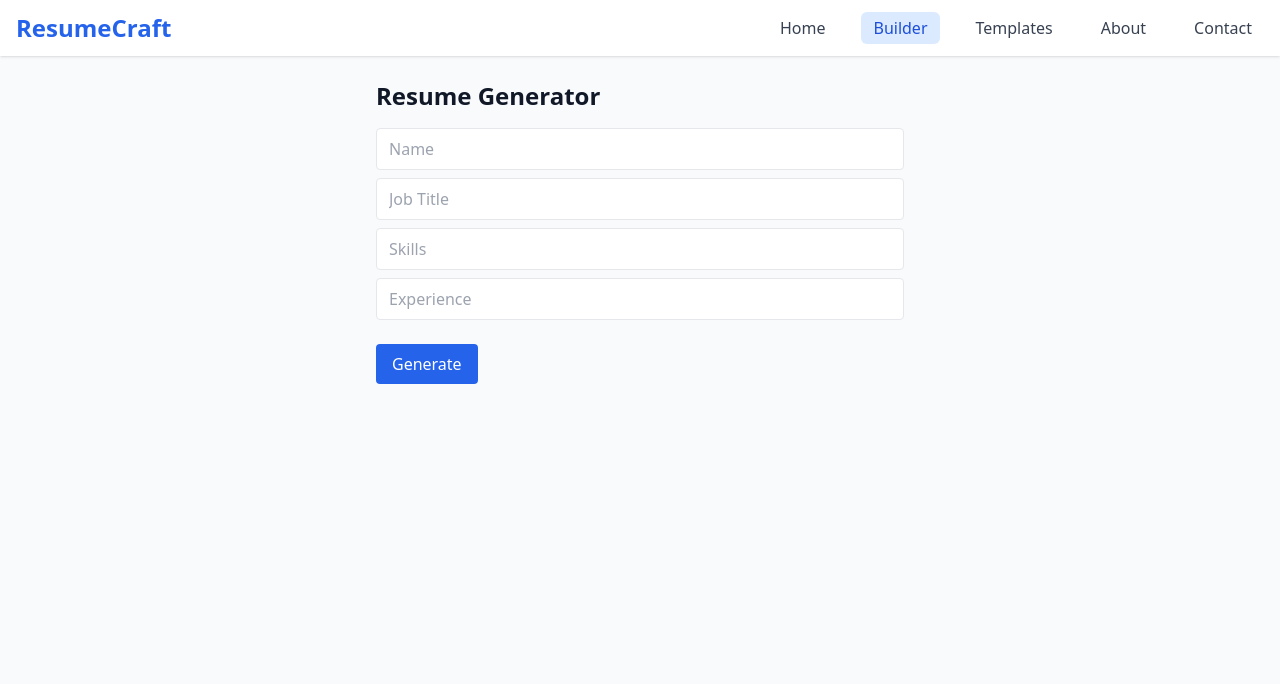
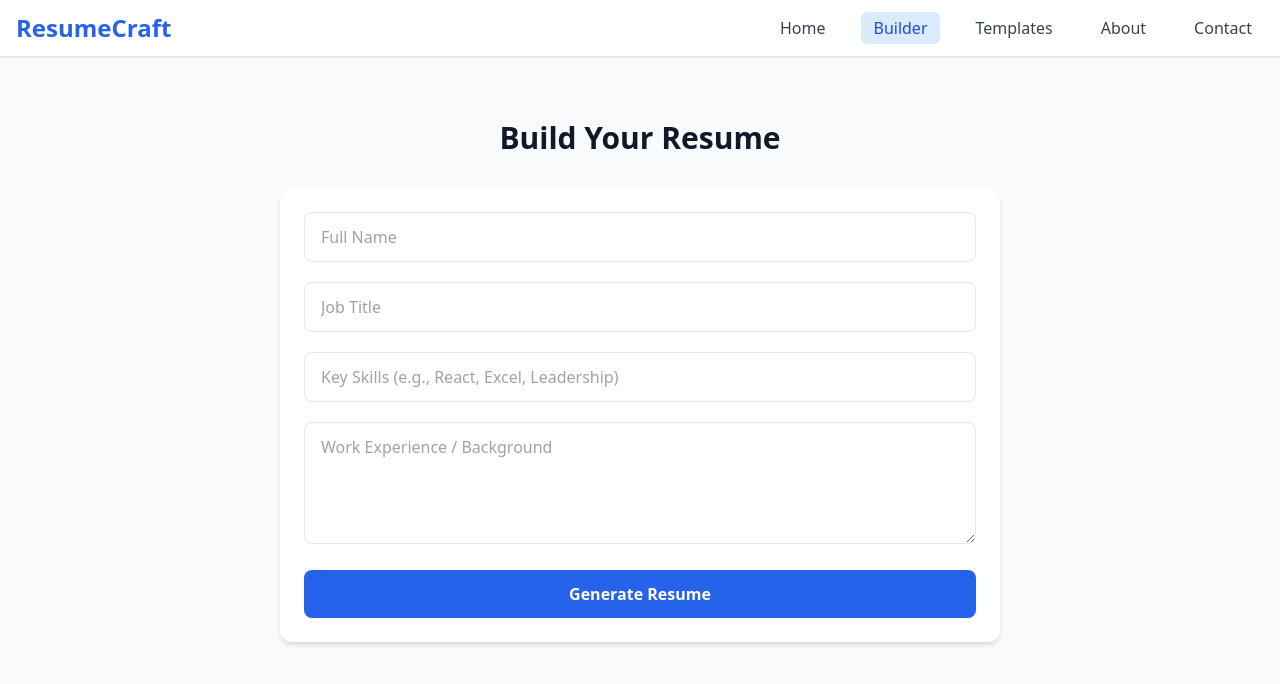
Before and after one commit to GlitchRider1/resumegenerator, a React (Vite) app: page /builder in a window 1280 px wide. Shown: the top 684 px of the page. Built offline with nearby package versions, Linux system fonts and the light colour scheme.

Commit message:
Update Builder.tsx

```diff
--- a/src/pages/Builder.tsx
+++ b/src/pages/Builder.tsx
@@ -1,29 +1,73 @@
-// File: src/pages/Builder.tsx
 import React, { useState } from 'react';
 
 const Builder: React.FC = () => {
-  const [form, setForm] = useState({ name: '', job: '', skills: '', experience: '' });
+  const [form, setForm] = useState({
+    name: '',
+    job: '',
+    skills: '',
+    experience: '',
+  });
+
   const [result, setResult] = useState('');
 
-  const handleChange = (e: React.ChangeEvent<HTMLInputElement>) => {
+  const handleChange = (e: React.ChangeEvent<HTMLInputElement | HTMLTextAreaElement>) => {
     setForm({ ...form, [e.target.name]: e.target.value });
   };
 
   const generate = () => {
     const { name, job, skills, experience } = form;
-    setResult(`Hi ${name},\n\nResume:\nExperienced ${job} with skills in ${skills}. Background: ${experience}.\n\nCover Letter:\nDear Hiring Manager,\n\nI am excited about the ${job} position. My experience in ${experience} and skills in ${skills} make me a great fit.\n\nSincerely,\n${name}`);
+    setResult(
+      `Hi ${name},\n\nResume:\nExperienced ${job} with skills in ${skills}. Background: ${experience}.\n\nCover Letter:\nDear Hiring Manager,\n\nI am excited about the ${job} position. My experience in ${experience} and skills in ${skills} make me a great fit.\n\nSincerely,\n${name}`
+    );
   };
 
   return (
-    <div className="max-w-xl mx-auto p-6">
-      <h2 className="text-2xl font-semibold mb-4">Resume Generator</h2>
-      <input className="input border rounded w-full px-3 py-2 mb-2" name="name" placeholder="Name" onChange={handleChange} />
-      <input className="input border rounded w-full px-3 py-2 mb-2" name="job" placeholder="Job Title" onChange={handleChange} />
-      <input className="input border rounded w-full px-3 py-2 mb-2" name="skills" placeholder="Skills" onChange={handleChange} />
-      <input className="input border rounded w-full px-3 py-2 mb-2" name="experience" placeholder="Experience" onChange={handleChange} />
-      <button className="bg-blue-600 text-white py-2 px-4 rounded mt-4" onClick={generate}>Generate</button>
+    <div className="max-w-3xl mx-auto py-16 px-6">
+      <h2 className="text-3xl font-bold mb-8 text-center">Build Your Resume</h2>
+
+      <div className="bg-white p-6 rounded-xl shadow-md space-y-5">
+        <input
+          className="w-full px-4 py-3 border rounded-lg focus:outline-none focus:ring-2 focus:ring-blue-500"
+          name="name"
+          placeholder="Full Name"
+          onChange={handleChange}
+          value={form.name}
+        />
+        <input
+          className="w-full px-4 py-3 border rounded-lg focus:outline-none focus:ring-2 focus:ring-blue-500"
+          name="job"
+          placeholder="Job Title"
+          onChange={handleChange}
+          value={form.job}
+        />
+        <input
+          className="w-full px-4 py-3 border rounded-lg focus:outline-none focus:ring-2 focus:ring-blue-500"
+          name="skills"
+          placeholder="Key Skills (e.g., React, Excel, Leadership)"
+          onChange={handleChange}
+          value={form.skills}
+        />
+        <textarea
+          className="w-full px-4 py-3 border rounded-lg focus:outline-none focus:ring-2 focus:ring-blue-500"
+          name="experience"
+          placeholder="Work Experience / Background"
+          rows={4}
+          onChange={handleChange}
+          value={form.experience}
+        ></textarea>
+
+        <button
+          className="w-full bg-blue-600 hover:bg-blue-700 text-white font-semibold py-3 px-4 rounded-lg"
+          onClick={generate}
+        >
+          Generate Resume
+        </button>
+      </div>
+
       {result && (
-        <pre className="bg-white mt-4 p-4 rounded shadow whitespace-pre-wrap">{result}</pre>
+        <div className="mt-8 bg-gray-100 p-6 rounded-lg shadow-inner whitespace-pre-wrap text-sm text-gray-800">
+          {result}
+        </div>
       )}
     </div>
   );
```
